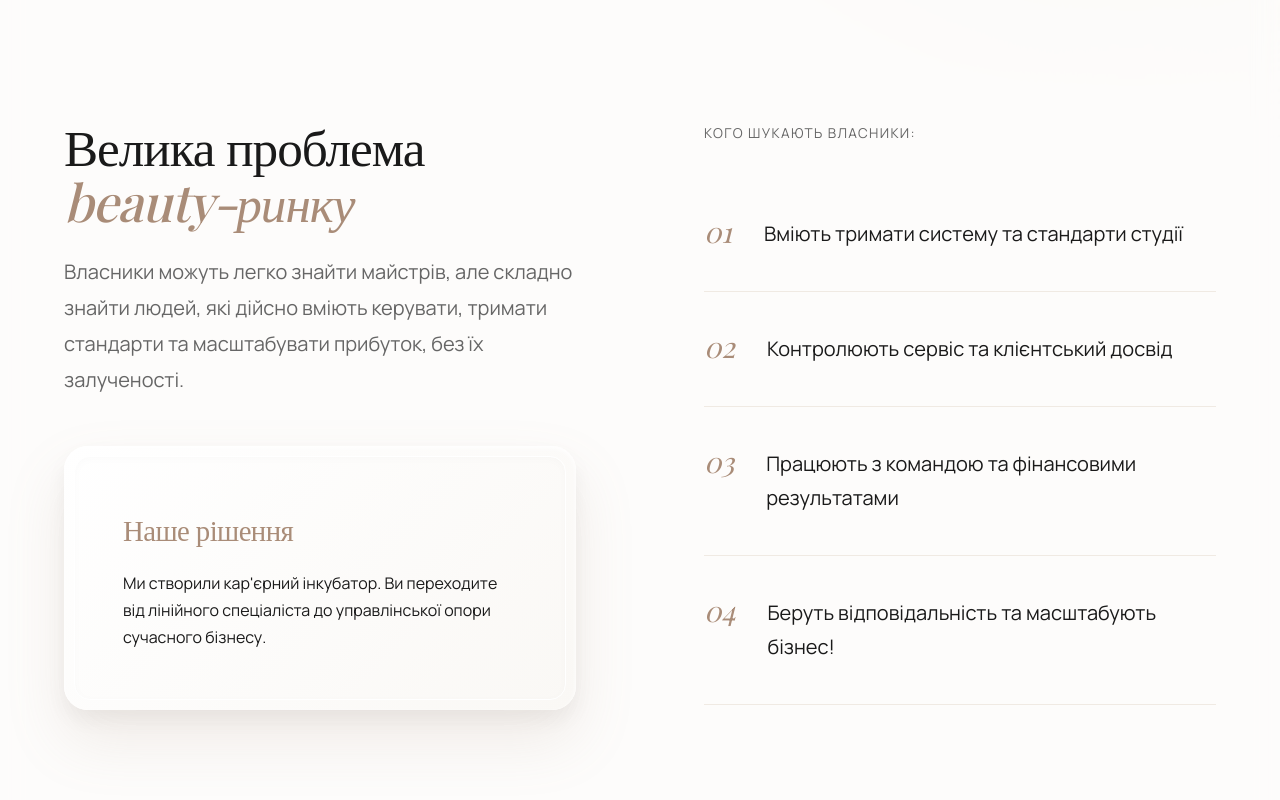
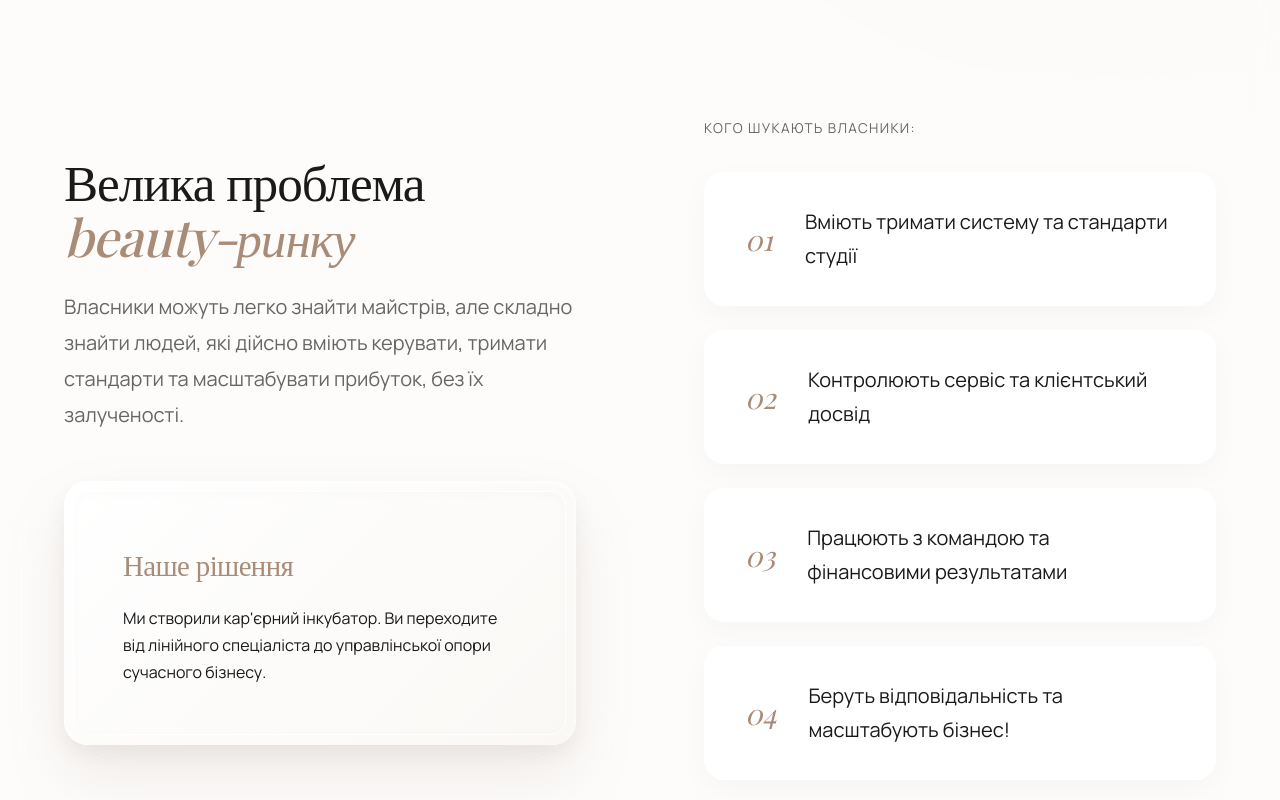
Before and after one commit to dehhaa13-collab/Top-Studio-Manager, a website built with Vite: page index.html in a window 1280 px wide. Shown: the part 935-1735 px from the top of the page. Built offline with nearby package versions, Linux system fonts and the light colour scheme; a web font is replaced by a local one.

Commit message:
style: convert flat stagger-list items into premium floating cards with soft shadows

```diff
--- a/style.css
+++ b/style.css
@@ -482,21 +482,25 @@ h1 em, h2 em, h3 em {
   list-style: none;
   display: flex;
   flex-direction: column;
-  gap: 0;
+  gap: 1.5rem;
 }
 
 .stagger-list li {
-  padding: 2.5rem 0;
-  border-bottom: 1px solid var(--border-light);
+  padding: 2rem 2.5rem;
   font-size: 1.25rem;
   display: flex;
-  align-items: flex-start;
+  align-items: center;
   gap: 2rem;
-  transition: transform 0.3s ease, padding-left 0.3s ease;
+  background: #ffffff;
+  border-radius: 20px;
+  box-shadow: 0 10px 30px rgba(0, 0, 0, 0.03);
+  border: 1px solid rgba(255, 255, 255, 0.8);
+  transition: all 0.4s ease;
 }
 
 .stagger-list li:hover {
-  transform: translateX(10px);
+  transform: translateY(-5px);
+  box-shadow: 0 20px 40px rgba(169, 140, 120, 0.12);
 }
 
 .list-num {
```
